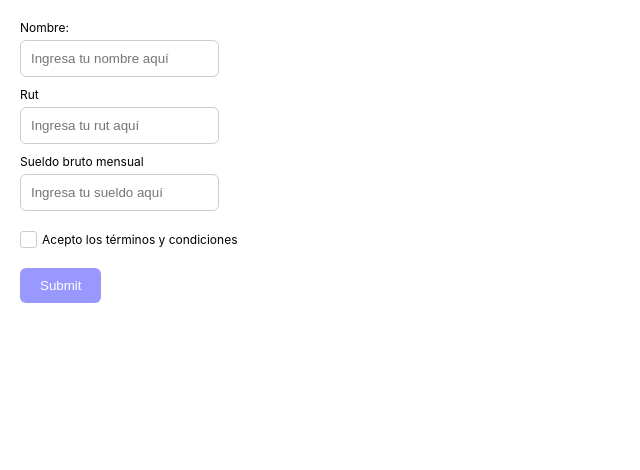
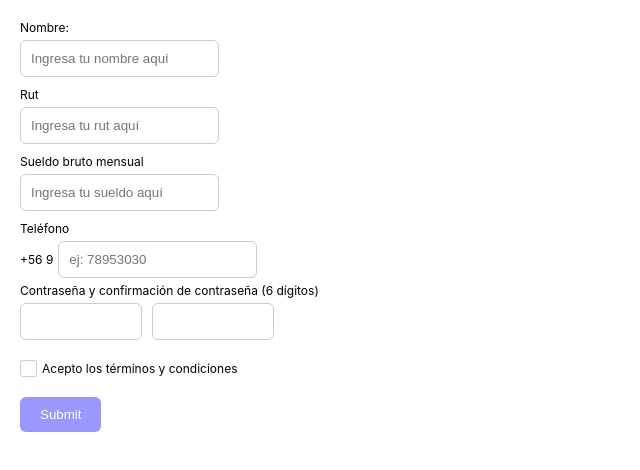
Before and after one commit to madpixelchile/react-form, a React (Create React App) app: page / in a window 1280 px wide. Shown: the top 470 px of the page, without its empty margins (0-640 px from the left). Built offline with nearby package versions, Linux system fonts and the light colour scheme.

Commit message:
Se agrega campo de password y replica, campo de telefono y formato solo de numeros

```diff
--- a/src/Components/FormComponent/FormComponent.js
+++ b/src/Components/FormComponent/FormComponent.js
@@ -39,14 +39,21 @@ export class FormComponent extends Component{
         super();
 
         this.state = {
-            submitState: false,
             nameValue: '',
             nameSuccess: false,
             rutValue: '',
             rutSuccess: false,
             moneyValue: '',
             moneySuccess: false,
+            phoneValue: '',
+            phoneSuccess: false,
             termsSuccess: false,
+
+            passwordOne: '',
+            passwordTwo: '',
+            passwordSuccess: false,
+
+            submitState: false,
             formSuccess: false,
         }
 
@@ -61,7 +68,7 @@ export class FormComponent extends Component{
 
         //If all cases are successfull form success is toke
 
-        if(this.state.nameSuccess && this.state.rutSuccess && this.state.moneySuccess && this.state.termsSuccess){
+        if(this.state.nameSuccess && this.state.rutSuccess && this.state.moneySuccess && this.state.termsSuccess && this.state.phoneSuccess && this.state.passwordSuccess){
 
             this.setState({
                 formSuccess: true,
@@ -127,6 +134,38 @@ export class FormComponent extends Component{
 
         }
 
+        //Phone input
+
+        if(item.id === 'phone'){
+
+            if(item.value.length){
+                this.setState({
+                    phoneSuccess: true,
+                })
+            }else{
+                this.setState({
+                    phoneSuccess: false,
+                })
+            }
+
+        }
+
+        //Password match
+
+        if(item.id === 'password-1' || item.id === 'password-2'){
+
+            if(itemValue.length && this.state.passwordOne === this.state.passwordTwo ){
+                this.setState({
+                    passwordSuccess: true,
+                })
+            }else{
+                this.setState({
+                    passwordSuccess: false,
+                })
+            }
+
+        }
+
     }
 
     checkBoxBehaviours = (e)=>{
@@ -144,6 +183,15 @@ export class FormComponent extends Component{
         }
     }
 
+    formatPhone = (input)=>{
+        let num = input.replace(/\./g,'');
+        if(!isNaN(num)){
+            input = num;
+        }else{ alert('Solo se permiten numeros');
+            input = input.replace(/[^\d+*.]*/g,'');
+        }
+        return input;
+    }
 
     formatNumber = (input)=>{
         var valor = input.replace(/^0*/, '');
@@ -230,7 +278,19 @@ export class FormComponent extends Component{
 
     render(){
 
-        const {nameSuccess, nameValue, submitState, rutValue, rutSuccess, moneyValue, moneySuccess, termsSuccess} = this.state;
+        const {
+            nameSuccess,
+            nameValue,
+            submitState,
+            rutValue,
+            rutSuccess,
+            moneyValue,
+            moneySuccess,
+            termsSuccess,
+            phoneValue,
+            phoneSuccess,
+            passwordSuccess,
+        } = this.state;
 
         return(
 
@@ -300,6 +360,67 @@ export class FormComponent extends Component{
 
                     />
 
+
+                    <label htmlFor={'phone'}>Teléfono</label>
+
+                    <div className={'field field--prefix'}>
+                        <span>+56 9</span>
+                        <input
+                            id={'phone'}
+                            name={'phone'}
+                            className={
+                                submitState ?
+                                    phoneSuccess ? 'input--success' : 'input--error'
+                                : ''
+                            }
+                            type={'text'}
+                            placeholder={'ej: 78953030'}
+                            maxLength={'8'}
+
+                            onKeyUp={this.onKeyUpBehaviours}
+                            onChange={ e => this.setState({phoneValue: this.formatPhone(e.target.value)})}
+                            value={phoneValue}
+                        />
+                    </div>
+
+
+                    <label>Contraseña y confirmación de contraseña (6 dígitos)</label>
+
+                    <div className={'field field--match'}>
+                        <input
+                            className={
+                                submitState ?
+                                    passwordSuccess ? 'input--success' : 'input--error'
+                                : ''
+                            }
+                            id={'password-1'}
+                            type={'password'}
+                            maxLength={'6'}
+                            onKeyUp={this.onKeyUpBehaviours}
+                            onChange={ e => this.setState({passwordOne: this.formatPhone(e.target.value)})}
+                        />
+                        <input
+                            className={
+                                submitState ?
+                                    passwordSuccess ? 'input--success' : 'input--error'
+                                : ''
+                            }
+                            id={'password-2'}
+                            type={'password'}
+                            maxLength={'6'}
+                            onKeyUp={this.onKeyUpBehaviours}
+                            onChange={ e => this.setState({passwordTwo: this.formatPhone(e.target.value)})}
+                        />
+                    </div>
+                    {
+                        submitState ?
+                            passwordSuccess ?
+                                <span className={'text-alert text-alert--success'}>La contraseña coincide en ambos campos</span>
+                            :
+                                <span className={'text-alert'}>La contraseña debe de ser la misma en ambos campos</span>
+                        : ''
+                    }
+
                     <label
                         className={`
                             field field--checkbox
--- a/src/Components/FormComponent/FormComponent.scss
+++ b/src/Components/FormComponent/FormComponent.scss
@@ -38,8 +38,17 @@ input{
     padding: 10px;
     border-radius: 6px;
     border: solid 1px #ccc;
+
+    transition: all 300ms ease;
+
     + label, + button{
         margin-top: 10px;
+    }
+
+    &:focus{
+        border-color: #9898ff;
+
+        transition: all 300ms ease;
     }
 }
 
@@ -60,7 +69,7 @@ input{
 
 
 .alert{
-
+    display: table;
     border-radius: 10px;
     padding: 20px;
 
@@ -131,6 +140,29 @@ input[type=number] {
             }
         }
     }
+
+    &--match {
+        display: flex;
+        align-items: center;
+        input {
+            max-width: 100px;
+            + input{
+                margin-left: 10px;
+            }
+        }
+    }
+
+    &--prefix{
+        display: flex;
+        align-items: center;
+
+        span{
+            font-size: 12px;
+            + input{
+                margin-left: 5px;
+            }
+        }
+    }
 }
 
 .text-alert{
@@ -140,4 +172,8 @@ input[type=number] {
     display: table;
     padding: 6px 10px;
     border-radius: 6px;
+    &--success{
+        background: #d4ffd3;
+        color: #62d062;
+    }
 }
```
